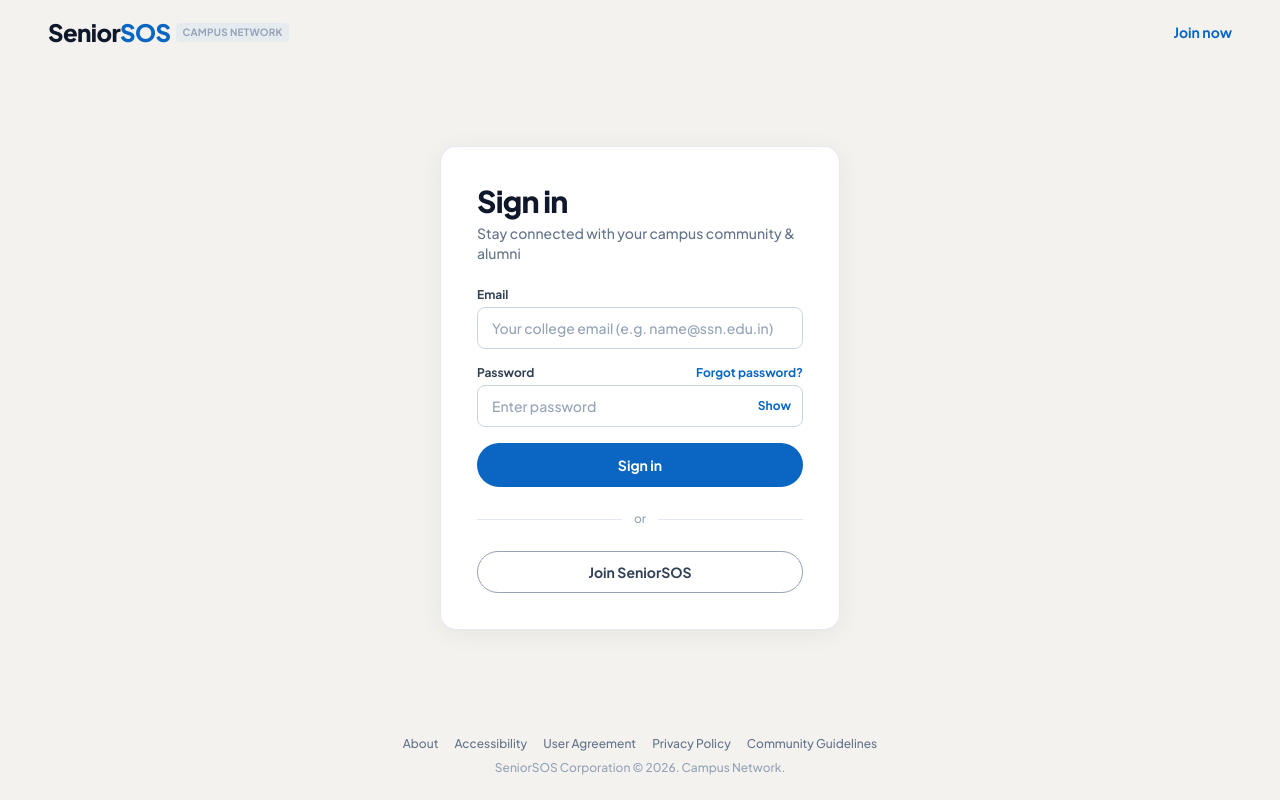
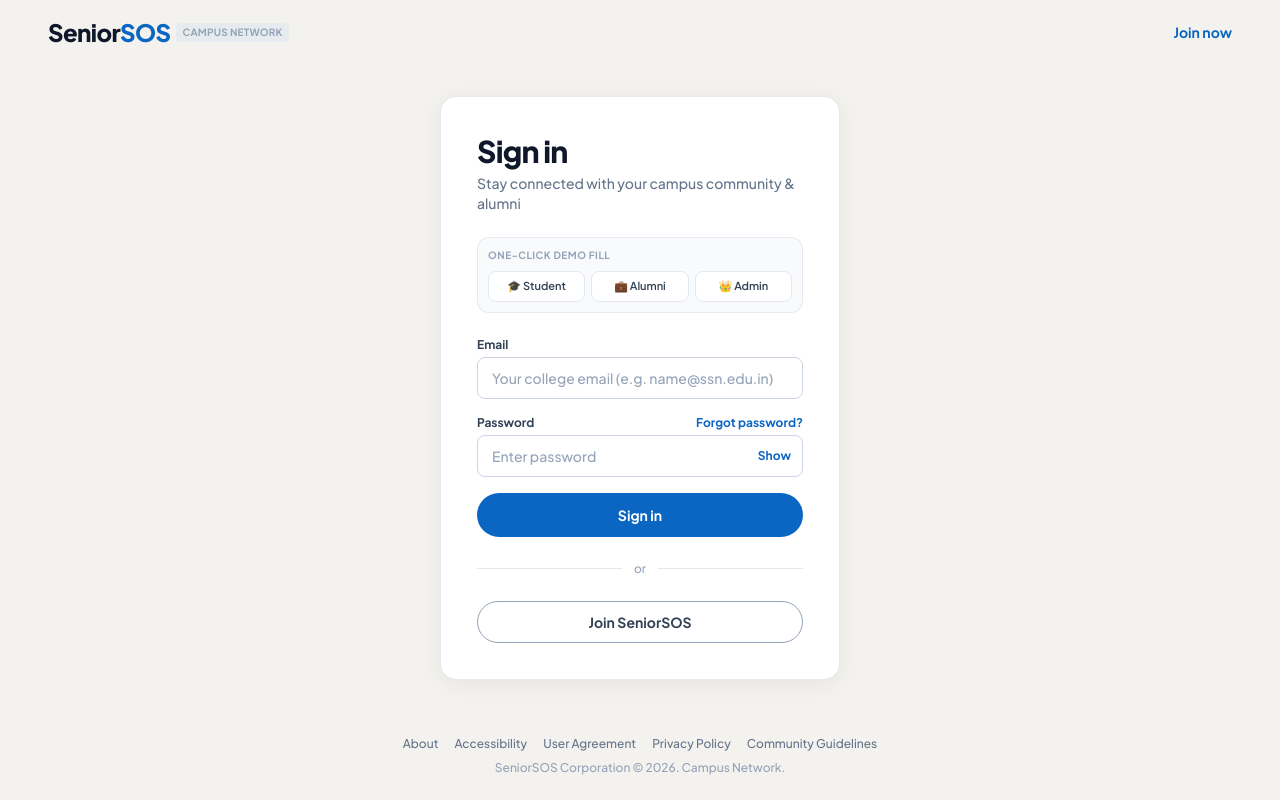
Before and after one commit to balahero03/Senior-SOS, a React (Vite) app in the folder frontend/: page /login in a window 1280 px wide. Built offline with nearby package versions, Linux system fonts and the light colour scheme; no server answers.

Commit message:
feat: enhance admin login with automatic redirect, demo quick-fill, and pending verification queue

```diff
--- a/frontend/src/features/auth/pages/LoginPage.jsx
+++ b/frontend/src/features/auth/pages/LoginPage.jsx
@@ -49,8 +49,10 @@ export default function LoginPage() {
 
     try {
       const data = await loginUser({ email: form.email, password: form.password });
-      setUser(data.data.user);
-      navigate(from, { replace: true });
+      const loggedInUser = data.data.user;
+      setUser(loggedInUser);
+      const targetPath = from !== '/dashboard' ? from : (loggedInUser.role === 'ADMIN' ? '/admin' : '/dashboard');
+      navigate(targetPath, { replace: true });
     } catch (err) {
       const message =
         err.response?.data?.error?.message ||
@@ -93,6 +95,48 @@ export default function LoginPage() {
               <p className="text-xs sm:text-sm text-slate-500 mt-1">
                 Stay connected with your campus community & alumni
               </p>
+            </div>
+
+            {/* Quick Demo Fill Buttons */}
+            <div className="bg-slate-50/90 border border-slate-200/90 rounded-xl p-2.5">
+              <p className="text-[10px] font-bold text-slate-400 uppercase tracking-wider mb-2">
+                One-Click Demo Fill
+              </p>
+              <div className="grid grid-cols-3 gap-1.5">
+                <button
+                  type="button"
+                  onClick={() => {
+                    setForm({ email: 'student.demo@ssn.edu.in', password: 'Password@123' });
+                    setErrors({});
+                    setApiError('');
+                  }}
+                  className="px-2 py-1.5 text-[11px] font-semibold bg-white hover:bg-blue-50 hover:text-[#0a66c2] hover:border-blue-200 border border-slate-200 rounded-lg text-slate-700 transition-all shadow-2xs text-center"
+                >
+                  🎓 Student
+                </button>
+                <button
+                  type="button"
+                  onClick={() => {
+                    setForm({ email: 'alumni.demo@ssn.edu.in', password: 'Password@123' });
+                    setErrors({});
+                    setApiError('');
+                  }}
+                  className="px-2 py-1.5 text-[11px] font-semibold bg-white hover:bg-amber-50 hover:text-amber-800 hover:border-amber-200 border border-slate-200 rounded-lg text-slate-700 transition-all shadow-2xs text-center"
+                >
+                  💼 Alumni
+                </button>
+                <button
+                  type="button"
+                  onClick={() => {
+                    setForm({ email: 'admin@seniorsos.edu.in', password: 'Password@123' });
+                    setErrors({});
+                    setApiError('');
+                  }}
+                  className="px-2 py-1.5 text-[11px] font-semibold bg-white hover:bg-purple-50 hover:text-purple-700 hover:border-purple-200 border border-slate-200 rounded-lg text-slate-700 transition-all shadow-2xs text-center"
+                >
+                  👑 Admin
+                </button>
+              </div>
             </div>
 
             {/* Error Banner */}
```
Also changed, not shown: 1 other file (tests, documents, lock files or other folders).
